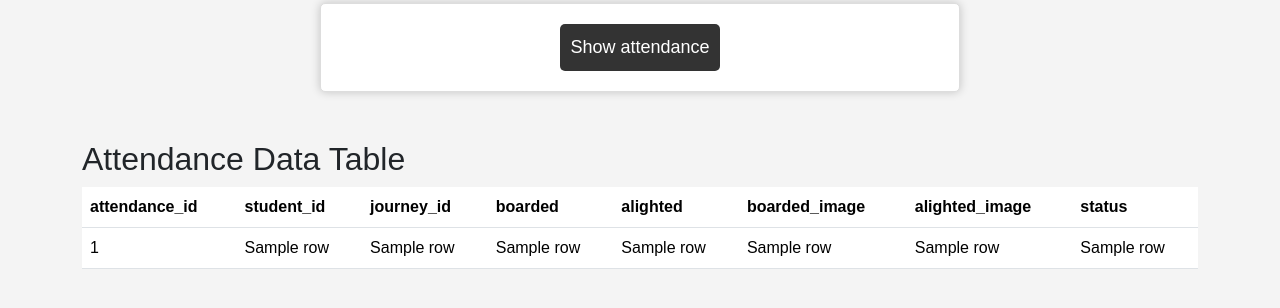
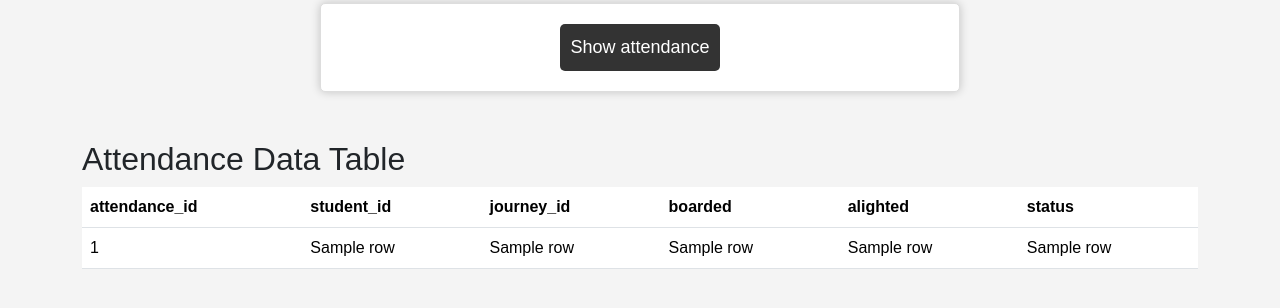
Before and after one commit to GSYNDRA/Face-Recognition-Based-Attendance-System, a Flask app: template web-app/templates/index.html in a window 1280 px wide. Shown: the part 131-439 px from the top of the page. Run offline with Flask 3, Linux system fonts and the light colour scheme; the template is opened without the code that fills it: most values are stand-ins (such as "Sample title", 1, 10 or a date in 2020).

Commit message:
design the web page

```diff
--- a/face-recognition/attendance_taker.py
+++ b/face-recognition/attendance_taker.py
@@ -18,10 +18,10 @@ import base64
 detector = dlib.get_frontal_face_detector()
 
 # Dlib landmark / Get face landmarks
-predictor = dlib.shape_predictor('data/data_dlib/shape_predictor_68_face_landmarks.dat')
+predictor = dlib.shape_predictor('data_dlib/shape_predictor_68_face_landmarks.dat')
 
 # Dlib Resnet Use Dlib resnet50 model to get 128D face descriptor
-face_reco_model = dlib.face_recognition_model_v1("data/data_dlib/dlib_face_recognition_resnet_model_v1.dat")
+face_reco_model = dlib.face_recognition_model_v1("data_dlib/dlib_face_recognition_resnet_model_v1.dat")
 
 folderModePath ='resources/modes'
 modePathList = os.listdir(folderModePath)
--- a/face-recognition/get_faces_from_camera_tkinter.py
+++ b/face-recognition/get_faces_from_camera_tkinter.py
@@ -20,10 +20,11 @@ detector = dlib.get_frontal_face_detector()
 path_images_from_camera = "data/data_faces_from_camera/"
 
 #  Get face landmarks
-predictor = dlib.shape_predictor('data/data_dlib/shape_predictor_68_face_landmarks.dat')
+predictor = dlib.shape_predictor("data_dlib/shape_predictor_68_face_landmarks.dat")
+
 
 #  Use Dlib resnet50 model to get 128D face descriptor
-face_reco_model = dlib.face_recognition_model_v1("data/data_dlib/dlib_face_recognition_resnet_model_v1.dat")
+face_reco_model = dlib.face_recognition_model_v1("data_dlib/dlib_face_recognition_resnet_model_v1.dat")
 
 def get_latest_folder(path):
         # Lấy danh sách tất cả folder trong thư mục
--- a/web-app/app.py
+++ b/web-app/app.py
@@ -37,7 +37,7 @@ def attendance():
     connection = connect_to_database()
     cursor = connection.cursor()
 
-    cursor.execute("SELECT * FROM Attendance WHERE journey_id = 51")
+    cursor.execute("SELECT * FROM Attendance WHERE journey_id = 16")
     attendance_data = cursor.fetchall()
 
     cursor.close()
--- a/web-app/templates/index.html
+++ b/web-app/templates/index.html
@@ -82,8 +82,6 @@
                     <th scope="col">journey_id</th>
                     <th scope="col">boarded</th>
                     <th scope="col">alighted</th>
-                    <th scope="col">boarded_image</th>
-                    <th scope="col">alighted_image</th>
                     <th scope="col">status</th>
                 </tr>
             </thead>
@@ -96,8 +94,6 @@
                     <td>{{ row[3] }}</td> <!-- Time -->
                     <td>{{ row[4] }}</td> <!-- ID -->
                     <td>{{ row[5] }}</td> <!-- Journey ID -->
-                    <td>{{ row[6] }}</td> <!-- Name -->
-                    <td>{{ row[7] }}</td> <!-- Time -->
                 </tr>
                 {% endfor %}
             </tbody>
```
Also changed, not shown: face-recognition/data/recognized_faces_check_in/1_2024_10_09_11_20_10/1_2024_10_09_11_20_10_realtime_checkin_2024_10_09.png (deleted), 4 other files.
